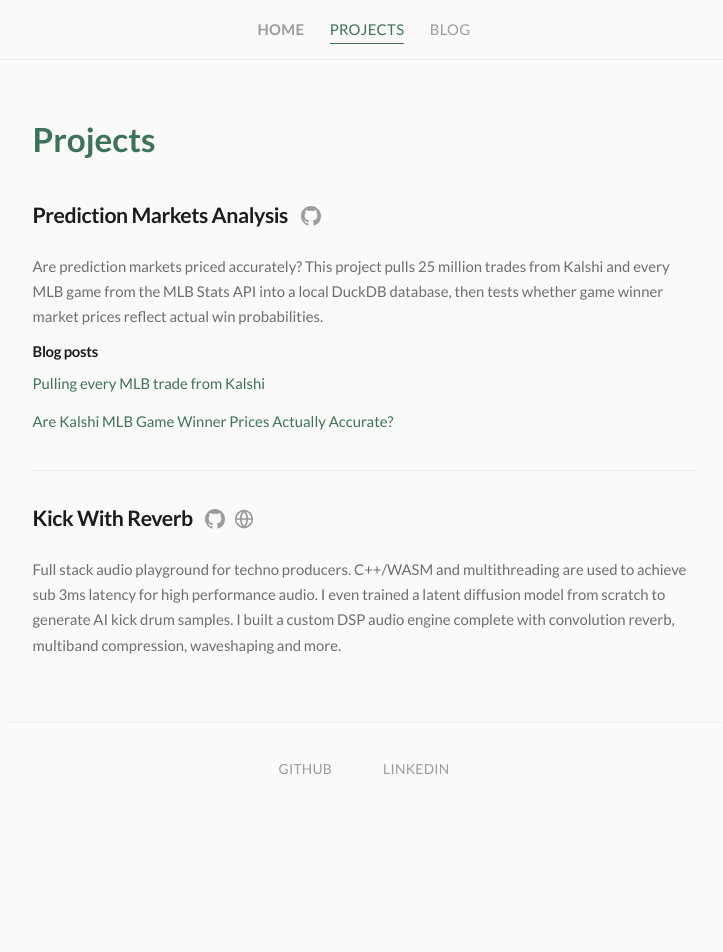
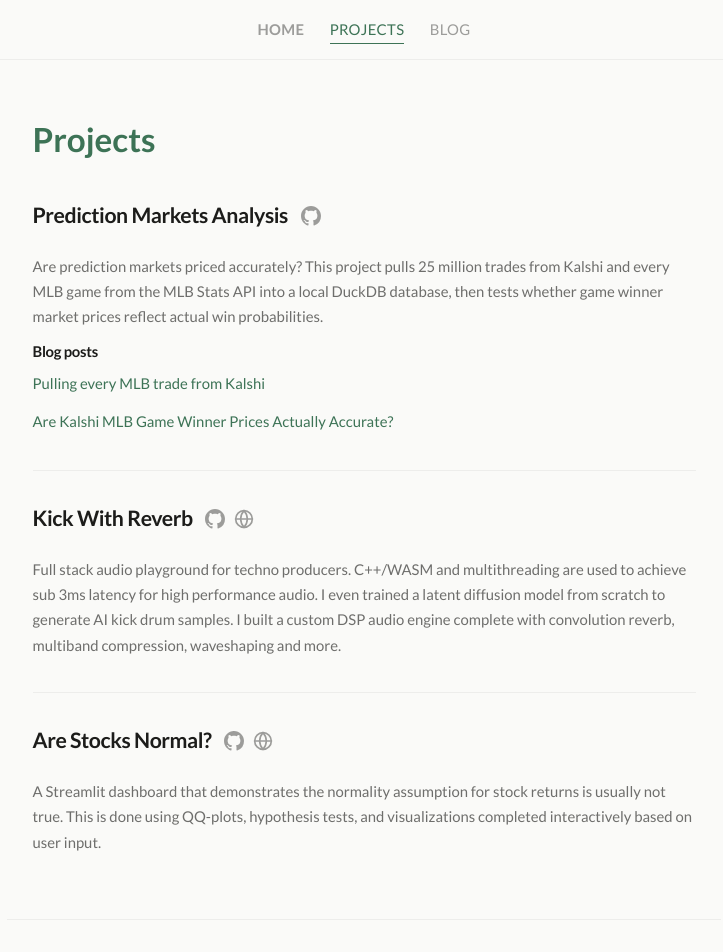
Before and after one commit to zhinit/zh-init-website, a React (Vite) app: page /projects in a window 1280 px wide. Shown: the top 952 px of the page, without its empty margins (276-999 px from the left). Before the commit the page ends 814 px from the top, so only its background shows below. Built offline with nearby package versions, Linux system fonts and the light colour scheme.

Commit message:
added are Stocks Normal Project

```diff
--- a/src/pages/Projects.tsx
+++ b/src/pages/Projects.tsx
@@ -26,6 +26,15 @@ export const projects = [
       "Full stack audio playground for techno producers. C++/WASM and multithreading are used to achieve sub 3ms latency for high performance audio. I even trained a latent diffusion model from scratch to generate AI kick drum samples. I built a custom DSP audio engine complete with convolution reverb, multiband compression, waveshaping and more.",
     github: "https://github.com/zhinit/KickWithReverb",
     app: "https://kick-with-reverb.vercel.app",
+    posts: [],
+  },
+  {
+    title: "Are Stocks Normal?",
+    slug: "are-stocks-normal",
+    description:
+      "A Streamlit dashboard that demonstrates the normality assumption for stock returns is usually not true. This is done using QQ-plots, hypothesis tests, and visualizations completed interactively based on user input.",
+    github: "https://github.com/zhinit/areStocksNormal",
+    app: "https://arestocksnormal.streamlit.app",
     posts: [],
   },
 ];
```
